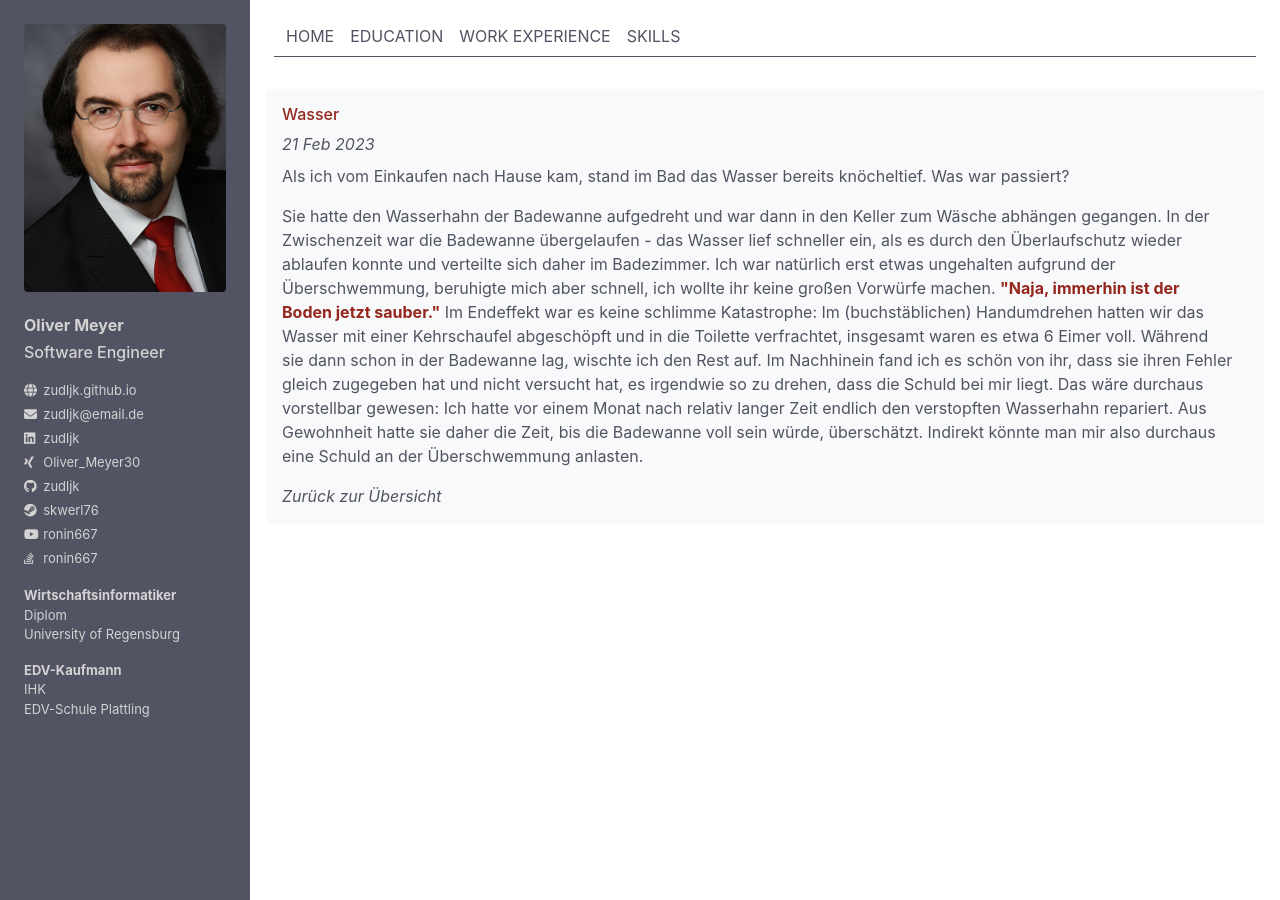
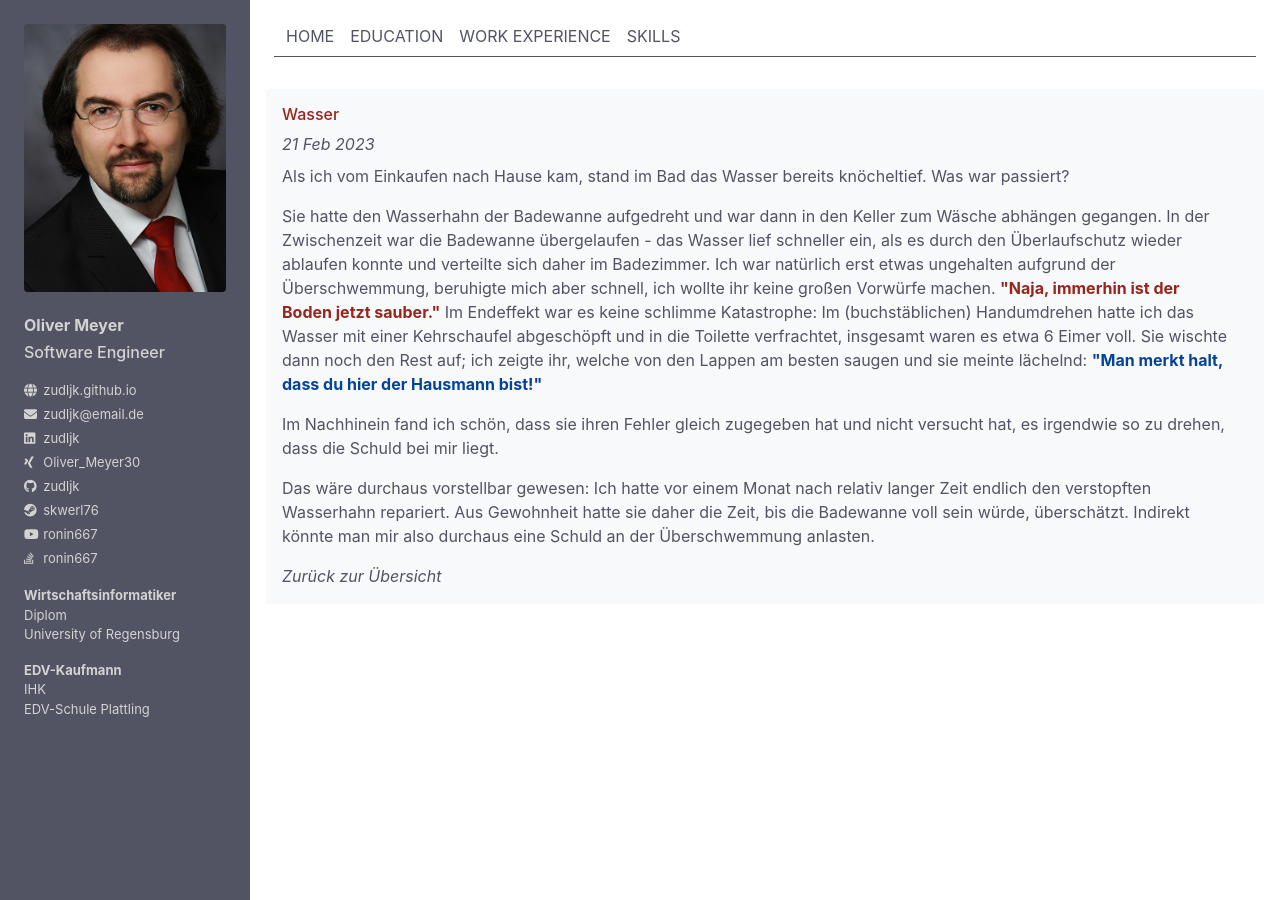
Before and after one commit to zudljk/zudljk.github.io, a Jekyll site: the page built from _posts/2023-02-21-wasser.md, in a window 1280 px wide. Built offline with Jekyll 4.4.1, drawn with Linux system fonts in a browser that asks for light colours; nearby versions of some CDN libraries.

Commit message:
2023-02-22

```diff
--- a/_posts/2023-02-21-wasser.md
+++ b/_posts/2023-02-21-wasser.md
@@ -5,6 +5,8 @@ title: Wasser
 Als ich vom Einkaufen nach Hause kam, stand im Bad das Wasser bereits knöcheltief. Was war passiert?
 
 Sie hatte den Wasserhahn der Badewanne aufgedreht und war dann in den Keller zum Wäsche abhängen gegangen. In der Zwischenzeit war die Badewanne übergelaufen - das Wasser lief schneller ein, als es durch den Überlaufschutz wieder ablaufen konnte und verteilte sich daher im Badezimmer.
-Ich war natürlich erst etwas ungehalten aufgrund der Überschwemmung, beruhigte mich aber schnell, ich wollte ihr keine großen Vorwürfe machen. <me>"Naja, immerhin ist der Boden jetzt sauber."</me> Im Endeffekt war es keine schlimme Katastrophe: Im (buchstäblichen) Handumdrehen hatten wir das Wasser mit einer Kehrschaufel abgeschöpft und in die Toilette verfrachtet, insgesamt waren es etwa 6 Eimer voll. Während sie dann schon in der Badewanne lag, wischte ich den Rest auf.
-Im Nachhinein fand ich es schön von ihr, dass sie ihren Fehler gleich zugegeben hat und nicht versucht hat, es irgendwie so zu drehen, dass die Schuld bei mir liegt.
+Ich war natürlich erst etwas ungehalten aufgrund der Überschwemmung, beruhigte mich aber schnell, ich wollte ihr keine großen Vorwürfe machen. <me>"Naja, immerhin ist der Boden jetzt sauber."</me> Im Endeffekt war es keine schlimme Katastrophe: Im (buchstäblichen) Handumdrehen hatte ich das Wasser mit einer Kehrschaufel abgeschöpft und in die Toilette verfrachtet, insgesamt waren es etwa 6 Eimer voll. Sie wischte dann noch den Rest auf; ich zeigte ihr, welche von den Lappen am besten saugen und sie meinte lächelnd: <her>"Man merkt halt, dass du hier der Hausmann bist!"</her>
+
+Im Nachhinein fand ich schön, dass sie ihren Fehler gleich zugegeben hat und nicht versucht hat, es irgendwie so zu drehen, dass die Schuld bei mir liegt.
+
 Das wäre durchaus vorstellbar gewesen: Ich hatte vor einem Monat nach relativ langer Zeit endlich den verstopften Wasserhahn repariert. Aus Gewohnheit hatte sie daher die Zeit, bis die Badewanne voll sein würde, überschätzt. Indirekt könnte man mir also durchaus eine Schuld an der Überschwemmung anlasten.
```
